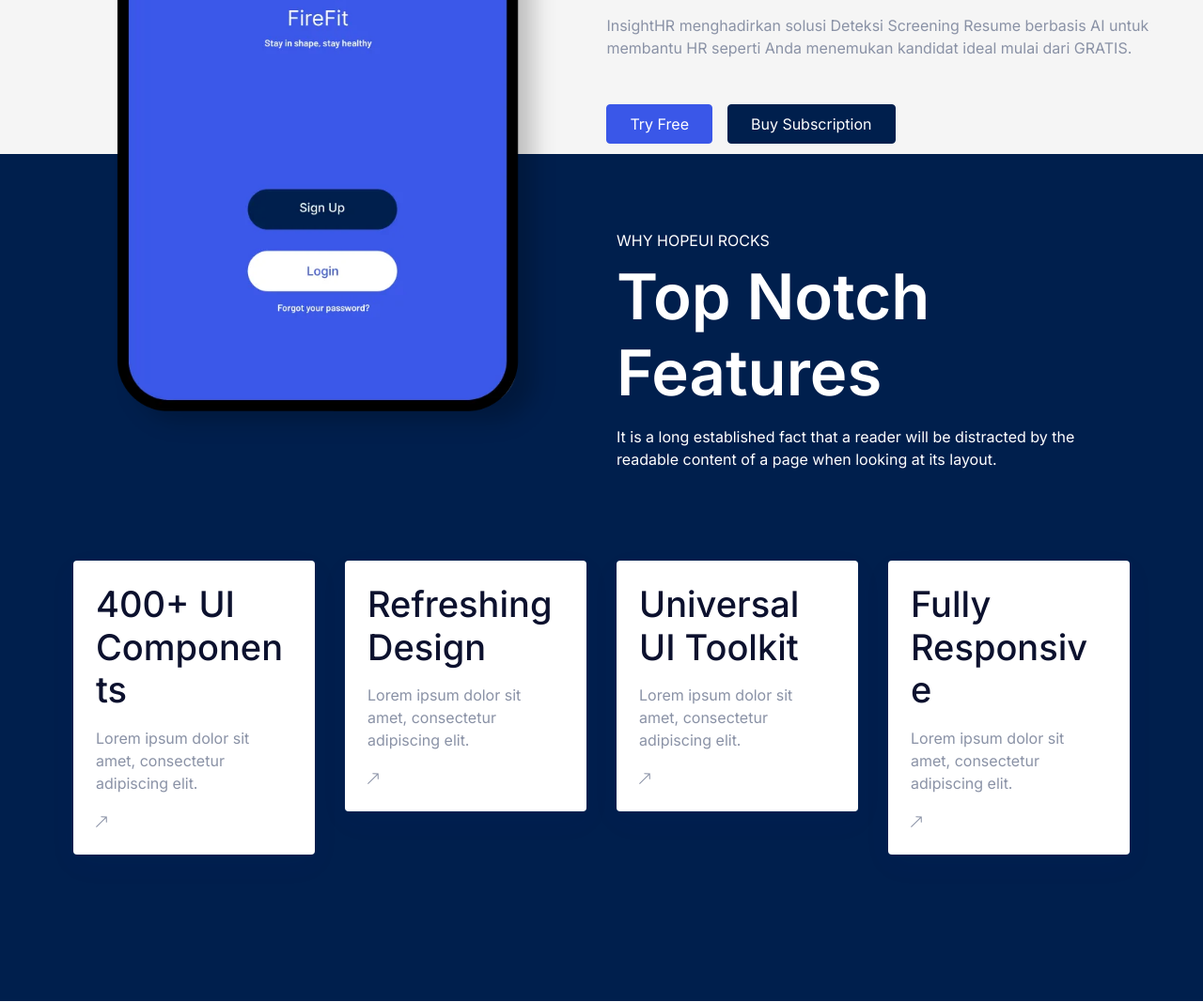
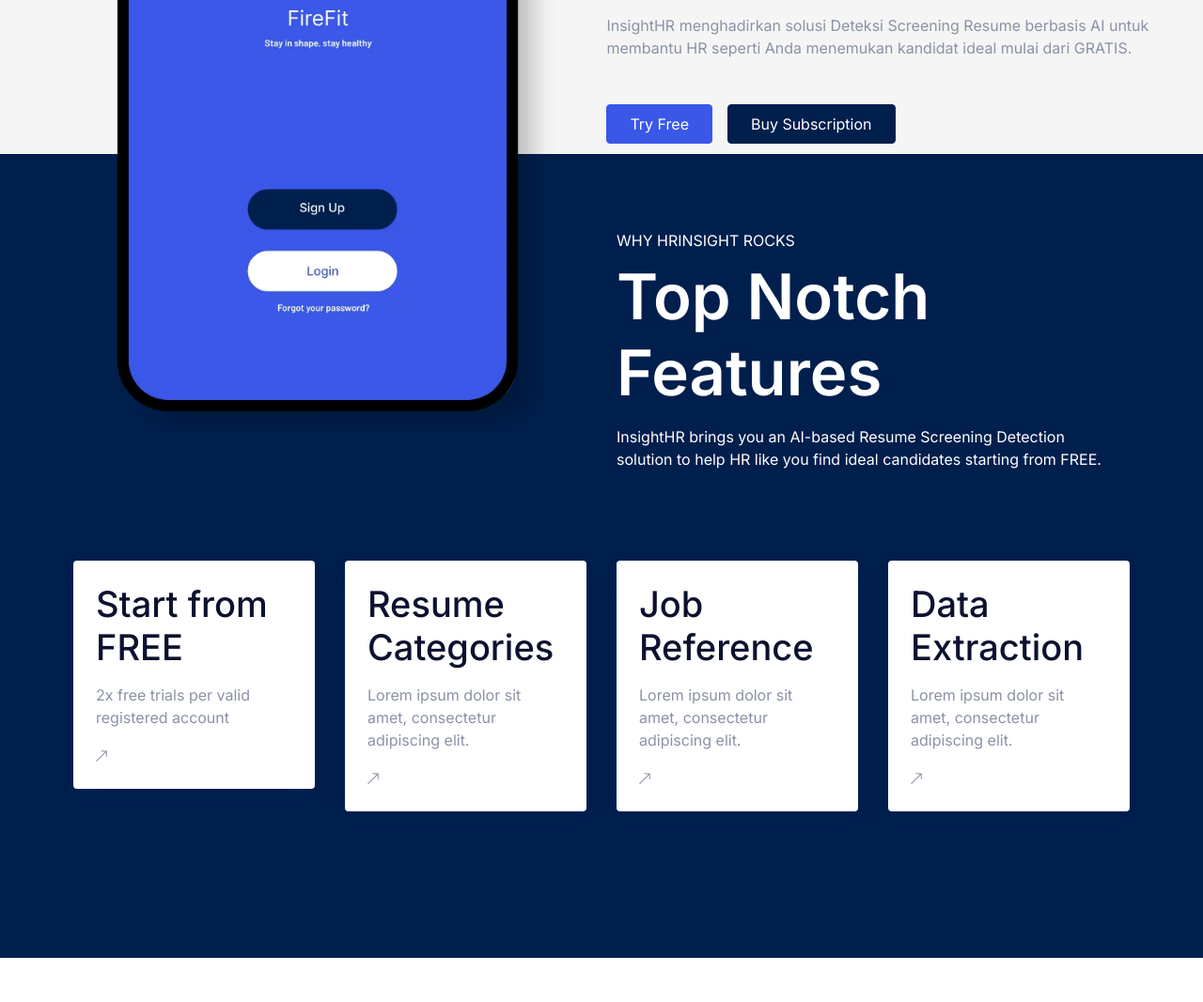
Before and after one commit to shuyshuys/HRInsight-AI, a Flask app: page / in a window 1280 px wide. Shown: the part 617-1684 px from the top of the page at 94% size. Run offline with Flask 3, Linux system fonts and the light colour scheme; parts of the project's set-up code (start-up, migrations or seed data) failed here and were passed over.

Commit message:
Update landing page features text

```diff
--- a/templates/landing-page.html
+++ b/templates/landing-page.html
@@ -500,11 +500,10 @@
                     <div class="col-lg-6"></div>
                     <div class="col-lg-6 top-feature">
                         <div class="text-right">
-                            <p class="mb-2 text-white text-uppercase">Why HopeUI rocks</p>
+                            <p class="mb-2 text-white text-uppercase">Why HRInsight rocks</p>
                             <h2 class="mb-3 text-white notch-feature-txt">Top Notch Features </h2>
-                            <p class="mb-5 text-white pb-5">It is a long established fact that a reader will be
-                                distracted by
-                                the readable content of a page when looking at its layout. </p>
+                            <p class="mb-5 text-white pb-5">InsightHR brings you an AI-based Resume Screening Detection
+                                solution to help HR like you find ideal candidates starting from FREE. </p>
                         </div>
                     </div>
                 </div>
@@ -512,7 +511,21 @@
                     <div class="col">
                         <div class="card services-box  rounded-1">
                             <div class="card-body">
-                                <h4 class="mb-3">400+ UI Components</h4>
+                                <h4 class="mb-3">Start from FREE</h4>
+                                <p>2x free trials per valid registered account</p>
+                                <svg width="12" height="13" viewBox="0 0 12 13" fill="none"
+                                    xmlns="http://www.w3.org/2000/svg">
+                                    <path
+                                        d="M5.45109 0.343108L5.46396 1.36387L10.0063 1.42104L0.0568434 11.3704L0.787737 12.1013L10.7371 2.15194L10.7943 6.6942L11.8151 6.70706L11.736 0.422159L5.45109 0.343108Z"
+                                        fill="currentColor"></path>
+                                </svg>
+                            </div>
+                        </div>
+                    </div>
+                    <div class="col">
+                        <div class="card services-box  rounded-1">
+                            <div class="card-body">
+                                <h4 class="mb-3">Resume<br>Categories</h4>
                                 <p>Lorem ipsum dolor sit amet, consectetur adipiscing elit. </p>
                                 <svg width="12" height="13" viewBox="0 0 12 13" fill="none"
                                     xmlns="http://www.w3.org/2000/svg">
@@ -526,21 +539,7 @@
                     <div class="col">
                         <div class="card services-box  rounded-1">
                             <div class="card-body">
-                                <h4 class="mb-3">Refreshing<br> Design</h4>
-                                <p>Lorem ipsum dolor sit amet, consectetur adipiscing elit. </p>
-                                <svg width="12" height="13" viewBox="0 0 12 13" fill="none"
-                                    xmlns="http://www.w3.org/2000/svg">
-                                    <path
-                                        d="M5.45109 0.343108L5.46396 1.36387L10.0063 1.42104L0.0568434 11.3704L0.787737 12.1013L10.7371 2.15194L10.7943 6.6942L11.8151 6.70706L11.736 0.422159L5.45109 0.343108Z"
-                                        fill="currentColor"></path>
-                                </svg>
-                            </div>
-                        </div>
-                    </div>
-                    <div class="col">
-                        <div class="card services-box  rounded-1">
-                            <div class="card-body">
-                                <h4 class="mb-3">Universal UI Toolkit</h4>
+                                <h4 class="mb-3">Job Reference</h4>
                                 <p>Lorem ipsum dolor sit amet, consectetur adipiscing elit. </p>
                                 <svg width="12" height="13" viewBox="0 0 12 13" fill="none"
                                     xmlns="http://www.w3.org/2000/svg">
@@ -554,7 +553,7 @@
                     <div class="col mb-4">
                         <div class="card services-box  rounded-1">
                             <div class="card-body">
-                                <h4 class="mb-3">Fully<br> Responsive</h4>
+                                <h4 class="mb-3">Data<br> Extraction</h4>
                                 <p>Lorem ipsum dolor sit amet, consectetur adipiscing elit. </p>
                                 <svg width="12" height="13" viewBox="0 0 12 13" fill="none"
                                     xmlns="http://www.w3.org/2000/svg">
```
